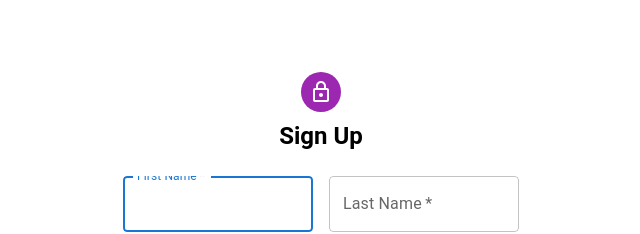
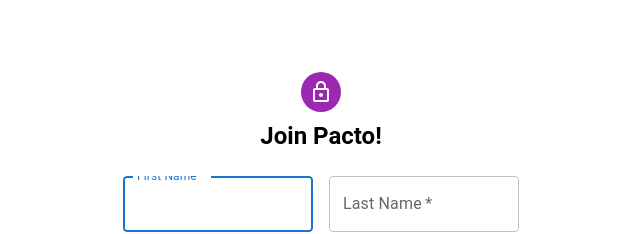
Before and after one commit to thomtreebus/Pacto, a React (Create React App) app in the folder client/: page /signup in a window 1280 px wide. Shown: the top 234 px of the page, without its empty margins (319-959 px from the left). Built offline with nearby package versions, Linux system fonts and the light colour scheme.

Commit message:
Change path of join pacto button on landing page

```diff
--- a/client/src/pages/LandingPage.jsx
+++ b/client/src/pages/LandingPage.jsx
@@ -6,7 +6,7 @@ export default function LandingPage() {
 	const history = useHistory();
 
 	function handleClick() {
-		history.push("/login");
+		history.push("/signup");
 	}
 
 	return (
--- a/client/src/pages/LoginPage.jsx
+++ b/client/src/pages/LoginPage.jsx
@@ -56,7 +56,7 @@ export default function LoginPage() {
 						<LockOutlinedIcon />
 					</Avatar>
 					<Typography component="h1" variant="h5" sx={{ fontWeight: "bold" }}>
-						Join Pacto Today!
+						Sign In
 					</Typography>
 					<Box
 						component="form"
--- a/client/src/pages/SignupPage.jsx
+++ b/client/src/pages/SignupPage.jsx
@@ -35,7 +35,7 @@ export default function SignupPage() {
 					<LockOutlinedIcon />
 				</Avatar>
 				<Typography component="h1" variant="h5" sx={{ fontWeight: "bold" }}>
-					Sign Up
+					Join Pacto!
 				</Typography>
 				<Box component="form" noValidate onSubmit={handleSubmit} sx={{ mt: 3 }}>
 					<Grid container spacing={2}>
```
